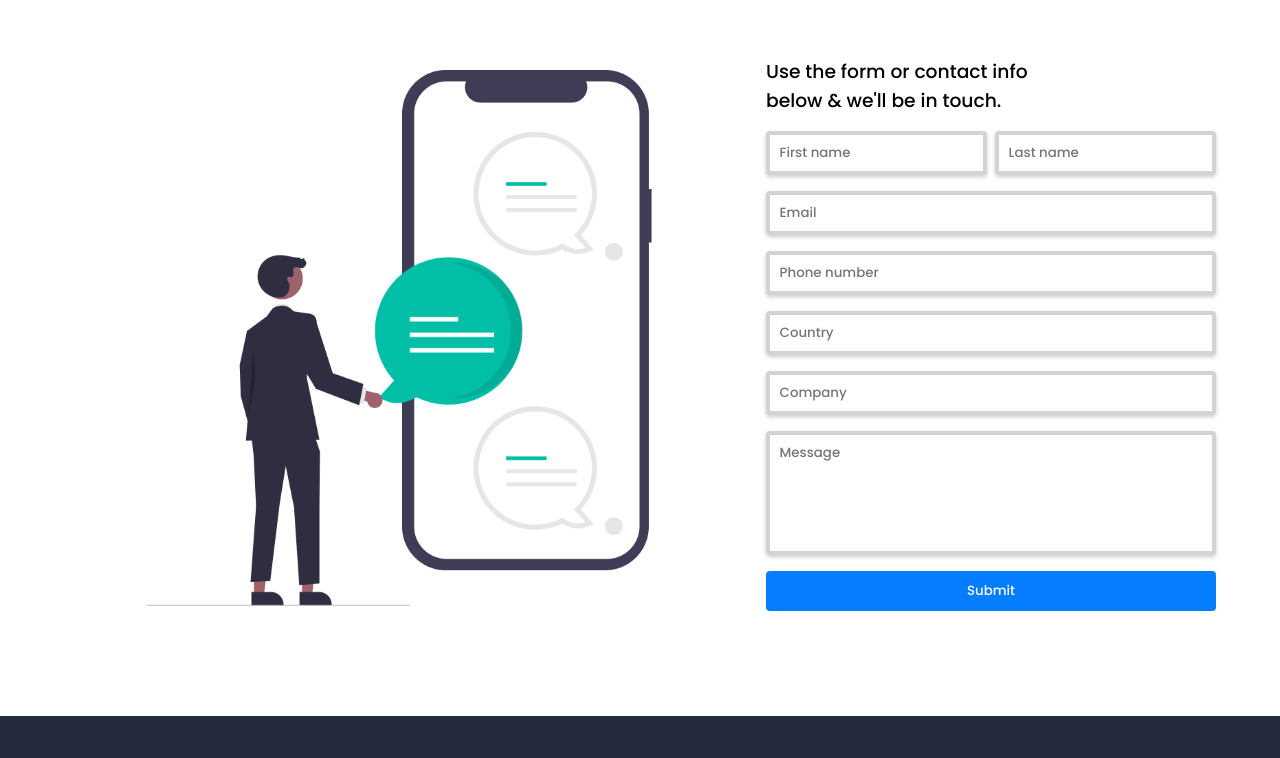
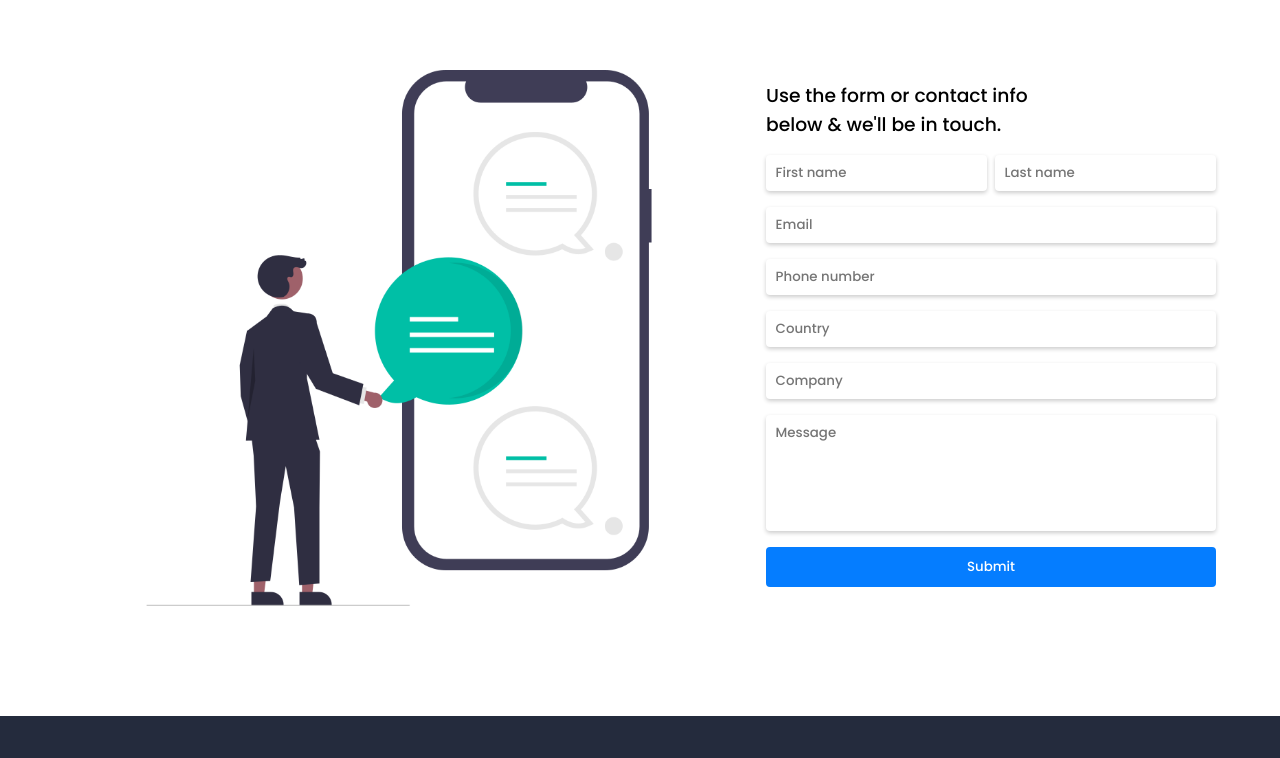
Before and after one commit to rem422/Agency_Lab, a plain HTML site: page index.html in a window 1280 px wide. Shown: the part 5240-5998 px from the top of the page. Drawn offline with Linux system fonts and the light colour scheme.

Commit message:
Agency Landing Page

```diff
--- a/assets/css/style.css
+++ b/assets/css/style.css
@@ -571,7 +571,7 @@ section hr {
 
 .contact_wrapper .contact_right form input, textarea {
     background: white;
-    border: 4px solid lightgray;
+    border: none;
     border-radius: 4px;
     box-shadow: var(--box-shadow);
     padding: .5rem .6rem;
```
